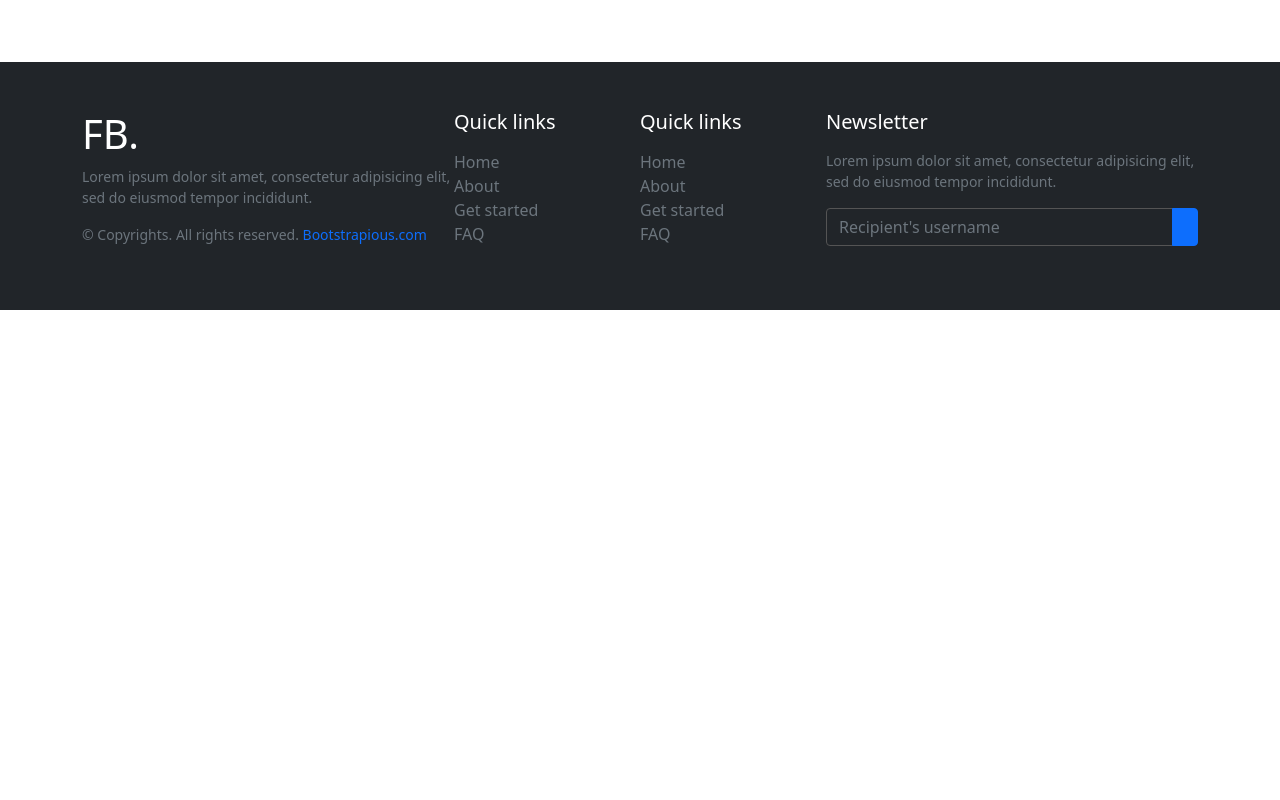
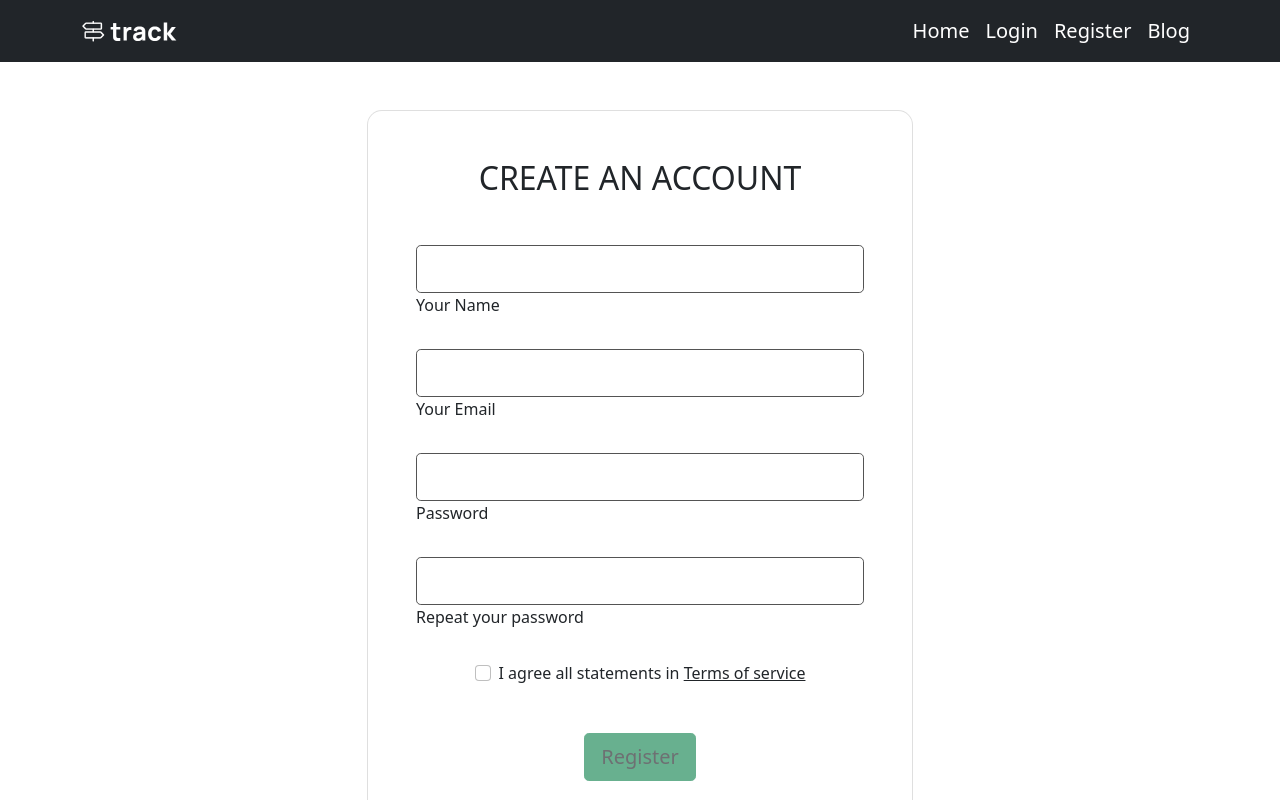
Before and after one commit to SaymanRabbi/Independent-10, a React (Create React App) app: page /register in a window 1280 px wide. Shown: the top 800 px of the page. Built offline with nearby package versions, Linux system fonts and the light colour scheme.

Commit message:
register form complet

```diff
--- a/package.json
+++ b/package.json
@@ -8,11 +8,13 @@
     "@testing-library/react": "^13.1.1",
     "@testing-library/user-event": "^13.5.0",
     "bootstrap": "^5.1.3",
+    "firebase": "^9.6.11",
     "framer-motion": "^6.3.0",
     "react": "^18.0.0",
     "react-bootstrap": "^2.2.3",
     "react-dom": "^18.0.0",
     "react-elastic-carousel": "^0.11.5",
+    "react-firebase-hooks": "^5.0.3",
     "react-router-dom": "^6.3.0",
     "react-scripts": "5.0.1",
     "styled-components": "^5.3.5",
--- a/src/App.js
+++ b/src/App.js
@@ -1,10 +1,12 @@
 import 'bootstrap/dist/css/bootstrap.min.css';
 import { Route, Routes } from 'react-router-dom';
 import './App.css';
+import Blog from './Components/Blog/Blog';
 import Bottom from './Components/Footer/Bottom';
-import Footer from './Components/Footer/Bottom';
 import Header from './Components/Header/Header';
 import Hero from './Components/Home/Hero';
+import Login from './Components/Login/Login';
+import Register from './Components/Register/Register';
 
 
 
@@ -14,7 +16,9 @@ function App() {
       <Header></Header>
       <Routes>
         <Route path='/' element={<Hero></Hero>}></Route>
-
+        <Route path='/blog' element={<Blog></Blog>} ></Route>
+        <Route path='/login' element={<Login></Login>}></Route>
+        <Route path='/register' element={<Register></Register>}></Route>
       </Routes>
     <Bottom></Bottom>
     </div>
--- /dev/null
+++ b/src/Components/Blog/Blog.js
@@ -0,0 +1,11 @@
+import React from 'react';
+
+const Blog = () => {
+    return (
+        <div style={{minHeight:"100vh"}}>
+            <h2>Blog</h2>
+        </div>
+    );
+};
+
+export default Blog;
--- a/src/Components/Footer/Bottom.js
+++ b/src/Components/Footer/Bottom.js
@@ -1,5 +1,7 @@
 import React from 'react';
 import './Bottom.css'
+import logo from '../../image/thetrack.png'
+import { Link } from 'react-router-dom';
 
 const Bottom = () => {
     return (
@@ -9,31 +11,33 @@ const Bottom = () => {
     <div className="container py-4">
         <div className="row g-0">
             <div className="col-lg-4 col-md-6">
-                <h5 className="h1 text-white">FB.</h5>
-                <p className="small text-muted">Lorem ipsum dolor sit amet, consectetur adipisicing elit, sed do eiusmod tempor incididunt.</p>
-                <p className="small text-muted mb-0">&copy; Copyrights. All rights reserved. <a className="text-primary" href="#a">Bootstrapious.com</a></p>
+                            <h5 className="h1 text-white">
+                                <img src={logo} alt="" />
+                </h5>
+                <p className="small text-muted">Hey There Thanks Visit My Website.</p>
+                <p className="small text-muted mb-0">&copy; Copyrights. All rights reserved. <Link className="text-primary" to="/">Sayman Rabbi</Link></p>
             </div>
             <div className="col-lg-2 col-md-6">
                 <h5 className="text-white mb-3">Quick links</h5>
                 <ul className="list-unstyled text-muted">
-                    <li><a href="#b">Home</a></li>
-                    <li><a href="#c">About</a></li>
-                    <li><a href="#d">Get started</a></li>
-                    <li><a href="#e">FAQ</a></li>
+                <li><Link to="/">Home</Link></li>
+                    <li><Link to="/login">Login</Link></li>
+                    <li><Link to="/register">Register</Link></li>
+                    <li><Link to="/blog">Blog</Link></li>
                 </ul>
             </div>
             <div className="col-lg-2 col-md-6">
                 <h5 className="text-white mb-3">Quick links</h5>
                 <ul className="list-unstyled text-muted">
-                    <li><a href="#e">Home</a></li>
-                    <li><a href="#f">About</a></li>
-                    <li><a href="#g">Get started</a></li>
-                    <li><a href="#h">FAQ</a></li>
+                    <li><Link to="/">Home</Link></li>
+                    <li><Link to="/login">Login</Link></li>
+                    <li><Link to="/register">Register</Link></li>
+                    <li><Link to="/blog">Blog</Link></li>
                 </ul>
             </div>
             <div className="col-lg-4 col-md-6">
                 <h5 className="text-white mb-3">Newsletter</h5>
-                <p className="small text-muted">Lorem ipsum dolor sit amet, consectetur adipisicing elit, sed do eiusmod tempor incididunt.</p>
+                <p className="small text-muted">Explore. Dream. Discover.</p>
                 <form action="#">
                     <div className="input-group mb-3">
                         <input className="form-control" type="text" placeholder="Recipient's username" aria-label="Recipient's username" aria-describedby="button-addon2"/>
--- a/src/Components/Header/Header.js
+++ b/src/Components/Header/Header.js
@@ -2,22 +2,28 @@ import React from 'react';
 import { Container, Nav, Navbar} from 'react-bootstrap';
 import './Header.css'
 import logo from '../../image/thetrack.png'
+import { Link, useLocation } from 'react-router-dom';
 
 const Header = () => {
+  const {pathname} = useLocation();
+
     return (
         <div className='header'>
-             <Navbar variant='py-2 dark' className='text-white' expand="lg">
+        <Navbar  className={
+          pathname===('/')?'bg-transparent':'bg-dark'
+             } expand="lg">
               <Container>
-                    <Navbar.Brand href="#home">
+                    <Navbar.Brand >
 
-                        <img src={logo} className="w-50 img-fluid" alt="" />
+                       <Link to='/'> <img src={logo} className="w-50 img-fluid" alt="" /></Link>
     </Navbar.Brand>
     <Navbar.Toggle className='bg-dark' aria-controls="basic-navbar-nav" />
     <Navbar.Collapse id="basic-navbar-nav">
       <Nav className="ms-auto">
-        <Nav.Link className='text-white fs-5' href="#home">Home</Nav.Link>
-        <Nav.Link className='text-white fs-5' href="#link">Login</Nav.Link>
-        <Nav.Link className='text-white fs-5' href="#link">Register</Nav.Link>
+        <Nav.Link as={Link} to='/' className='text-white fs-5'  >Home</Nav.Link>
+        <Nav.Link as={Link} to='/login' className='text-white fs-5' >Login</Nav.Link>
+        <Nav.Link as={Link} to='/register' className='text-white fs-5' >Register</Nav.Link>
+        <Nav.Link as={Link} to='/blog' className='text-white fs-5' >Blog</Nav.Link>
       </Nav>
     </Navbar.Collapse>
   </Container>
--- a/src/Components/Home/Hero.js
+++ b/src/Components/Home/Hero.js
@@ -1,4 +1,5 @@
 import React from 'react';
+
 import DreamDiscover from './DreamDiscover';
 import Explore from './Explore';
 import './Hero.css'
@@ -6,6 +7,7 @@ import Pricing from './Pricing';
 import Slider from './Slider';
 import VisitorPlaces from './VisitorPlaces';
 const Hero = () => {
+
     return (
         <div>
             <div className="" style={{height:'600px'}}>
--- a/src/Components/Home/SingelPricing.js
+++ b/src/Components/Home/SingelPricing.js
@@ -4,7 +4,7 @@ import './SingelPricing.css'
 import Benifit from './Benifit';
 const SingelPricing = ({ price }) => {
     const { picture, name, balance,benifits } = price
-    console.log(price.benifits);
+
 
     return (
 
--- /dev/null
+++ b/src/Components/Login/Login.js
@@ -0,0 +1,40 @@
+import React from 'react';
+const Login = () => {
+     return (
+        <div   style={{minHeight:"100vh"}}>
+        <section >
+   <div className="mask d-flex align-items-center h-100 gradient-custom-3 py-5">
+    <div className="container h-100">
+   <div className="row d-flex justify-content-center align-items-center h-100">
+     <div className="col-12 col-md-9 col-lg-7 col-xl-6">
+       <div className="card" style={{borderRadius: "15px"}}>
+         <div className="card-body p-5">
+           <h2 className="text-uppercase text-center mb-5">Create an account</h2>
+
+           <form>
+
+             <div className="form-outline mb-4">
+               <input type="email" id="form3Example3cg" className="form-control form-control-lg bg-white" />
+               <label className="form-label" >Your Email</label>
+             </div>
+
+             <div className="form-outline mb-4">
+               <input type="password" id="form3Example4cg" className="form-control form-control-lg bg-white" />
+               <label className="form-label" >Password</label>
+                                             </div>
+                                             <div className="d-flex justify-content-center">
+                  <button type="submit" className="btn btn-success btn-block btn-lg gradient-custom-4 text-body">Login</button>
+                </div>
+           </form>
+        </div>
+       </div>
+     </div>
+   </div>
+ </div>
+</div>
+</section>
+     </div>
+    );
+};
+
+export default Login;
--- /dev/null
+++ b/src/Components/Register/Register.css
@@ -0,0 +1,7 @@
+  .gradient-custom-4 {
+    background: #84fab0;
+
+  }
+  .bg-white:focus{
+      box-shadow: none;
+  }
--- /dev/null
+++ b/src/Components/Register/Register.js
@@ -0,0 +1,102 @@
+import React, { useRef, useState } from 'react';
+import { Link } from 'react-router-dom';
+import auth from '../../firebase.init';
+import './Register.css'
+import { useCreateUserWithEmailAndPassword, useUpdateProfile } from 'react-firebase-hooks/auth';
+import { async } from '@firebase/util';
+
+const Register = () => {
+    const [updateProfile, updating, error] = useUpdateProfile(auth);
+    const [
+        createUserWithEmailAndPassword,
+        user
+        ,
+        ,
+        ,
+    ] = useCreateUserWithEmailAndPassword(auth, { emailVerificationOptions: true });
+    console.log(user);
+    const [checked,setChecked]=useState(false)
+    const name = useRef('')
+    const email = useRef('')
+    const password = useRef('')
+    const confirmPass = useRef('')
+    const HandelClick = async(event) => {
+        event.preventDefault()
+        const nameValue = name.current.value;
+        const emailValue = email.current.value
+        const passwordValue = password.current.value
+        const confirmPassValue = confirmPass.current.value
+        if (emailValue && passwordValue === confirmPassValue) {
+            await createUserWithEmailAndPassword(emailValue, passwordValue)
+            await updateProfile({ displayName: nameValue });
+            alert('Updated profile');
+       }
+}
+
+
+    return (
+        <div   style={{minHeight:"100vh"}}>
+           <section >
+      <div className="mask d-flex align-items-center h-100 gradient-custom-3 py-5">
+       <div className="container h-100">
+      <div className="row d-flex justify-content-center align-items-center h-100">
+        <div className="col-12 col-md-9 col-lg-7 col-xl-6">
+          <div className="card" style={{borderRadius: "15px"}}>
+            <div className="card-body p-5">
+              <h2 className="text-uppercase text-center mb-5">Create an account</h2>
+
+              <form onSubmit={HandelClick}>
+
+                <div className="form-outline mb-4">
+                  <input type="text" ref={name} id="form3Example1cg" className="form-control form-control-lg bg-white" />
+                  <label className="form-label " >Your Name</label>
+                </div>
+
+                <div className="form-outline mb-4">
+                  <input type="email" ref={email} id="form3Example3cg" className="form-control form-control-lg bg-white" />
+                  <label className="form-label" >Your Email</label>
+                </div>
+
+                <div className="form-outline mb-4">
+                  <input type="password" ref={password} id="form3Example4cg" className="form-control form-control-lg bg-white" />
+                  <label className="form-label" >Password</label>
+                </div>
+
+                <div className="form-outline mb-4">
+                  <input type="password" ref={confirmPass} id="form3Example4cdg" className="form-control form-control-lg bg-white" />
+                  <label className="form-label" >Repeat your password</label>
+                </div>
+
+                <div className="form-check d-flex justify-content-center mb-5">
+                                                <input
+                                                    onClick={()=>setChecked(!checked)}
+                    className="form-check-input me-2"
+                    type="checkbox"
+                    value=""
+                    id="form2Example3cg"
+                  />
+                  <label className="form-check-label" >
+                    I agree all statements in <span className="text-body"><u>Terms of service</u></span>
+                  </label>
+                </div>
+
+                <div className="d-flex justify-content-center">
+                  <button type="submit" className="btn btn-success btn-block btn-lg gradient-custom-4 text-body" disabled={!checked}>Register</button>
+                </div>
+
+                <p className="text-center text-muted mt-5 mb-0">Have already an account? <span className="fw-bold text-body"><Link to='/login'>Login here</Link></span></p>
+
+              </form>
+
+            </div>
+          </div>
+        </div>
+      </div>
+    </div>
+  </div>
+</section>
+        </div>
+    );
+};
+
+export default Register;
```
Also changed, not shown: src/firebase.init.js (added, +21 -0 lines), 1 other file (tests, documents, lock files or other folders).
